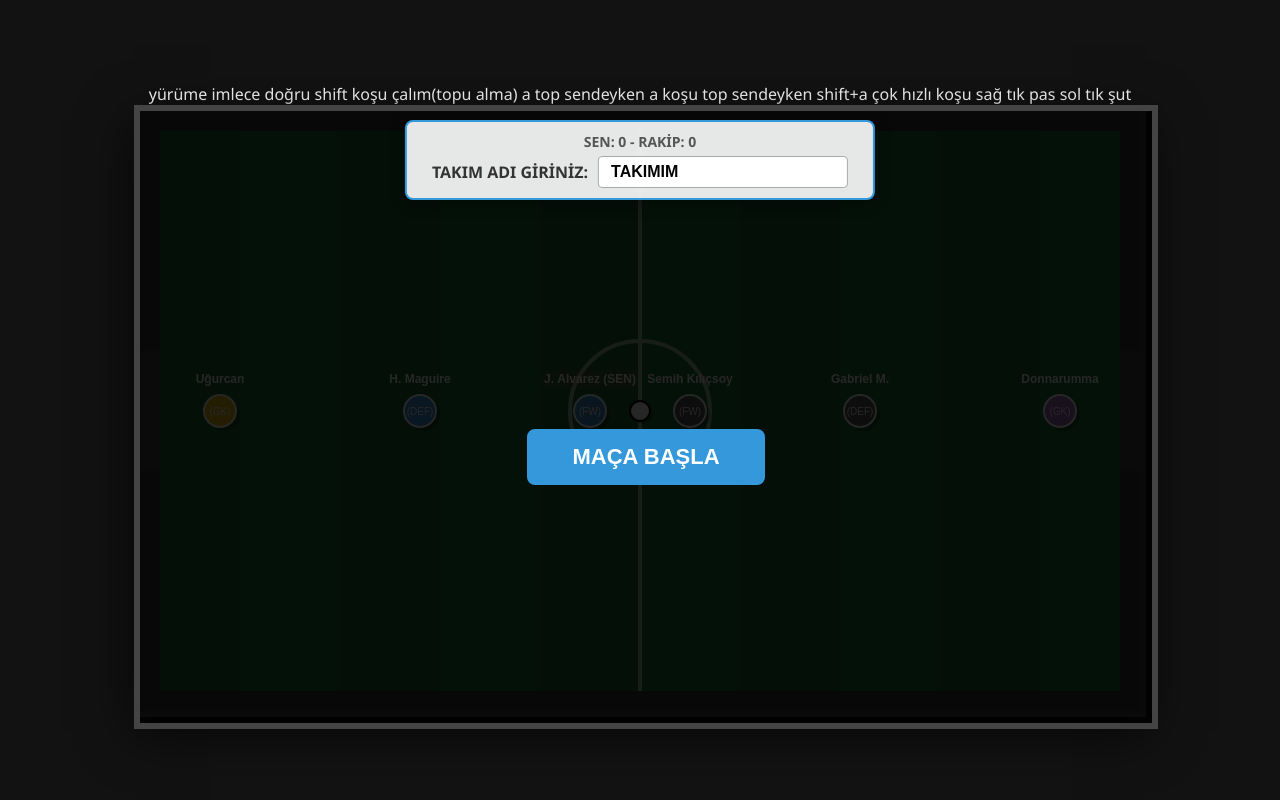
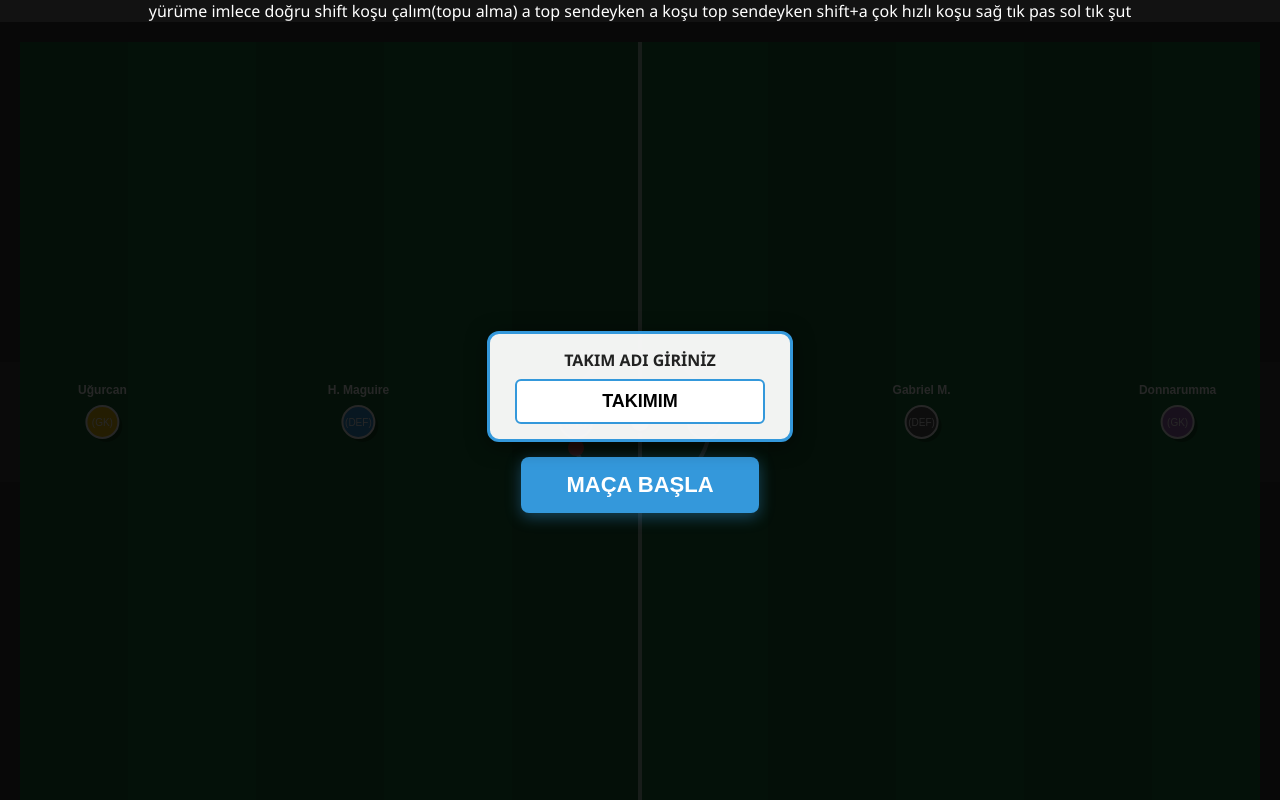
Before and after one commit to crvgames/CFO, a plain HTML site: page index.html in a window 1280 px wide. Drawn offline with Linux system fonts and the light colour scheme.

Commit message:
Update index.html

```diff
--- a/index.html
+++ b/index.html
@@ -1,76 +1,40 @@
 yürüme imlece doğru shift koşu çalım(topu alma) a top sendeyken a koşu top sendeyken  shift+a çok hızlı koşu sağ tık pas sol tık şut
-<!DOCTYPE html>
+  <!DOCTYPE html>
 <html lang="tr">
 <head>
+    <meta name="viewport" content="width=device-width, initial-scale=1.0, maximum-scale=1.0, user-scalable=no">
     <meta charset="UTF-8">
-    <meta name="viewport" content="width=device-width, initial-scale=1.0, maximum-scale=1.0, user-scalable=no">
     <title>CFO crv futbol oyunu</title>
     <style>
-        body {
+        * {
+            box-sizing: border-box;
+        }
+
+        html, body {
             margin: 0;
             padding: 0;
+            width: 100vw;
+            height: 100vh;
             font-family: 'Segoe UI', Tahoma, Geneva, Verdana, sans-serif;
             background-color: #121212;
             color: white;
             text-align: center;
-            display: flex;
-            flex-direction: column;
-            align-items: center;
-            justify-content: center;
+            overflow: hidden;
+            user-select: none;
+            -webkit-user-select: none;
+            touch-action: none;
+        }
+
+        #game-container {
+            position: relative;
+            width: 100vw;
             height: 100vh;
             overflow: hidden;
-            user-select: none;
-            touch-action: none;
-        }
-        #game-container {
-            position: relative;
-            box-shadow: 0 15px 50px rgba(0,0,0,0.7);
-        }
-
-        #top-panel {
-            position: absolute;
-            top: 15px;
-            left: 50%;
-            transform: translateX(-50%);
-            background: rgba(255, 255, 255, 0.9);
-            color: #333;
-            padding: 10px 25px;
-            border-radius: 8px;
-            border: 2px solid #3498db;
-            display: flex;
-            flex-direction: column;
-            align-items: center;
-            gap: 5px;
-            box-shadow: 0 4px 15px rgba(0,0,0,0.3);
-            z-index: 100;
-        }
-        #score-text {
-            font-size: 14px;
-            font-weight: bold;
-            color: #555;
-        }
-        #input-row {
-            display: flex;
-            align-items: center;
-            gap: 10px;
-        }
-        #input-row label {
-            font-size: 16px;
-            font-weight: bold;
-        }
-        #team-name-input {
-            border: 1px solid #aaa;
-            padding: 6px 12px;
-            font-size: 16px;
-            border-radius: 4px;
-            width: 250px;
-            font-weight: bold;
-            text-transform: uppercase;
         }
 
         #scoreboard {
             position: absolute;
-            top: 100px;
+            top: 15px;
             left: 50%;
             transform: translateX(-50%);
             display: none;
@@ -81,7 +45,7 @@ yürüme imlece doğru shift koşu çalım(topu alma) a top sendeyken a koşu to
             padding: 8px 25px;
             border-radius: 8px;
             border: 1px solid #555;
-            z-index: 10;
+            z-index: 100;
             pointer-events: none;
         }
         #score-ours { color: #3498db; }
@@ -101,20 +65,56 @@ yürüme imlece doğru shift koşu çalım(topu alma) a top sendeyken a koşu to
             padding: 30px 60px;
             border-radius: 20px;
             display: none;
-            z-index: 100;
+            z-index: 200;
         }
 
+        /* --- OYUN MENÜSÜ VE TAKIM ADI KUTUSU --- */
         #game-menu {
             position: absolute;
-            top: 0; left: 0; width: 100%; height: 100%;
+            top: 0; left: 0; width: 100vw; height: 100vh;
             background: rgba(0,0,0,0.85);
             display: flex;
             flex-direction: column;
             align-items: center;
             justify-content: center;
-            z-index: 50;
-            border: 6px solid #444;
+            z-index: 150;
+            gap: 15px;
         }
+
+        #input-box {
+            background: rgba(255, 255, 255, 0.95);
+            color: #333;
+            padding: 15px 25px;
+            border-radius: 12px;
+            border: 3px solid #3498db;
+            display: flex;
+            flex-direction: column;
+            align-items: center;
+            gap: 8px;
+            box-shadow: 0 4px 20px rgba(0,0,0,0.5);
+            z-index: 160;
+        }
+
+        #input-box label {
+            font-size: 16px;
+            font-weight: bold;
+            color: #222;
+        }
+
+        #team-name-input {
+            border: 2px solid #3498db;
+            padding: 10px 15px;
+            font-size: 18px;
+            border-radius: 6px;
+            width: 250px;
+            font-weight: bold;
+            text-transform: uppercase;
+            text-align: center;
+            outline: none;
+            user-select: text;
+            -webkit-user-select: text;
+        }
+
         .menu-btn {
             background: #3498db;
             color: #fff;
@@ -124,13 +124,15 @@ yürüme imlece doğru shift koşu çalım(topu alma) a top sendeyken a koşu to
             font-weight: bold;
             border-radius: 8px;
             cursor: pointer;
-            margin-top: 80px;
             transition: 0.2s;
+            box-shadow: 0 4px 15px rgba(52, 152, 219, 0.4);
         }
         .menu-btn:hover { background: #2980b9; transform: scale(1.05); }
 
         canvas {
-            border: 6px solid #444;
+            display: block;
+            width: 100vw;
+            height: 100vh;
             background-color: #1a1a1a;
         }
 
@@ -147,7 +149,7 @@ yürüme imlece doğru shift koşu çalım(topu alma) a top sendeyken a koşu to
             display: none;
             justify-content: center;
             align-items: center;
-            z-index: 150;
+            z-index: 110;
             touch-action: none;
         }
         #mobile-joystick-knob {
@@ -173,7 +175,7 @@ yürüme imlece doğru shift koşu çalım(topu alma) a top sendeyken a koşu to
             display: none;
             grid-template-columns: repeat(2, 85px);
             gap: 12px;
-            z-index: 150;
+            z-index: 110;
         }
         .mobile-action-btn {
             width: 85px;
@@ -207,15 +209,12 @@ yürüme imlece doğru shift koşu çalım(topu alma) a top sendeyken a koşu to
 <body>
 
     <div id="game-container">
-        <div id="top-panel">
-            <div id="score-text">SEN: <span id="panel-ours">0</span> - RAKİP: <span id="panel-rivals">0</span></div>
-            <div id="input-row">
-                <label>TAKIM ADI GİRİNİZ:</label>
+        <!-- MENÜ VE İSİM GİRİŞ ALANI -->
+        <div id="game-menu">
+            <div id="input-box">
+                <label for="team-name-input">TAKIM ADI GİRİNİZ</label>
                 <input type="text" id="team-name-input" value="TAKIMIM" maxlength="15">
             </div>
-        </div>
-
-        <div id="game-menu">
             <button class="menu-btn" onclick="startOfflineGame()">MAÇA BAŞLA</button>
         </div>
 
@@ -240,7 +239,7 @@ yürüme imlece doğru shift koşu çalım(topu alma) a top sendeyken a koşu to
             <div class="mobile-action-btn" id="btn-shoot">ŞUT<div class="btn-subtext">(SOL TİK)</div></div>
         </div>
 
-        <canvas id="gameCanvas" width="1000" height="600"></canvas>
+        <canvas id="gameCanvas"></canvas>
     </div>
 
     <script>
@@ -248,8 +247,6 @@ yürüme imlece doğru shift koşu çalım(topu alma) a top sendeyken a koşu to
         const ctx = canvas.getContext("2d");
         const scoreOursEl = document.getElementById("score-ours");
         const scoreRivalsEl = document.getElementById("score-rivals");
-        const panelOursEl = document.getElementById("panel-ours");
-        const panelRivalsEl = document.getElementById("panel-rivals");
         const timerEl = document.getElementById("timer");
         const goalSplashEl = document.getElementById("goal-splash");
         const gameMenuEl = document.getElementById("game-menu");
@@ -279,10 +276,19 @@ yürüme imlece doğru shift koşu çalım(topu alma) a top sendeyken a koşu to
 
         let ballCarrier = null;
 
+        // --- DİNAMİK TAM EKRAN BOYUTLANDIRMA ---
+        function fitCanvasToWindow() {
+            canvas.width = window.innerWidth;
+            canvas.height = window.innerHeight;
+        }
+
         // --- Cihaz Algılama ---
         if ('ontouchstart' in window || navigator.maxTouchPoints > 0) {
             isMobile = true;
         }
+
+        window.addEventListener("resize", fitCanvasToWindow);
+        fitCanvasToWindow();
 
         window.addEventListener("keydown", e => keys[e.key.toLowerCase()] = true);
         window.addEventListener("keyup", e => keys[e.key.toLowerCase()] = false);
@@ -357,7 +363,7 @@ yürüme imlece doğru shift koşu çalım(topu alma) a top sendeyken a koşu to
                 mobileJoystickInput.y = dy / maxDist;
             }
 
-            // Mobil Buton Atamaları (Dokunma Olayları)
+            // Mobil Buton Atamaları
             const bindBtn = (id, keyName, isToggleAction) => {
                 const btn = document.getElementById(id);
                 btn.addEventListener("touchstart", e => {
@@ -461,23 +467,25 @@ yürüme imlece doğru shift koşu çalım(topu alma) a top sendeyken a koşu to
         }
 
         class Player {
-            constructor(x, y, team, role, name, isBot) {
-                this.startX = x; this.startY = y;
-                this.x = x; this.y = y;
-                this.vx = 0; this.vy = 0;
+            constructor(relXRatio, relYRatio, team, role, name, isBot) {
+                this.relXRatio = relXRatio;
+                this.relYRatio = relYRatio;
                 this.team = team; this.role = role; this.name = name; this.isBot = isBot;
                 this.radius = 16;
                 this.baseSpeed = 1.9;
                 this.runSpeed = 3.2;
-                this.superRunSpeed = 4.3; // Shift + A için çok hızlı koşu
+                this.superRunSpeed = 4.3;
                 this.kickPower = { shoot: 13, pass: 8.5 };
                 this.color = team === 1 ? "#3498db" : "#555";
                 if (role === "GK") this.color = team === 1 ? "#f1c40f" : "#a569bd";
+                this.reset();
             }
 
             reset() {
-                this.x = this.startX;
-                this.y = this.startY;
+                this.x = canvas.width * this.relXRatio;
+                this.y = canvas.height * this.relYRatio;
+                this.startX = this.x;
+                this.startY = this.y;
                 this.vx = 0;
                 this.vy = 0;
             }
@@ -518,12 +526,11 @@ yürüme imlece doğru shift koşu çalım(topu alma) a top sendeyken a koşu to
                 if (!isGameRunning) return;
 
                 if (!this.isBot) {
-                    // Hız Seviyeleri: Yürüme -> Shift (Koşu) -> Shift + A (Çok Hızlı Koşu)
                     let currentSpeed = this.baseSpeed;
                     if (keys["shift"] && keys["a"] && ballCarrier === this) {
-                        currentSpeed = this.superRunSpeed; // Shift + A Çok Hızlı Koşu
+                        currentSpeed = this.superRunSpeed;
                     } else if (keys["shift"] || (keys["a"] && ballCarrier === this)) {
-                        currentSpeed = this.runSpeed; // Normal Koşu
+                        currentSpeed = this.runSpeed;
                     }
 
                     if (isMobile) {
@@ -550,12 +557,11 @@ yürüme imlece doğru shift koşu çalım(topu alma) a top sendeyken a koşu to
                         }
                     }
 
-                    // A Tuşu Mekaniği (Topu Alma / Çalım)
                     if (keys["a"]) {
                         if (ballCarrier && ballCarrier.team === 2) {
                             let distToCarrier = Math.sqrt((ballCarrier.x - this.x)**2 + (ballCarrier.y - this.y)**2);
                             if (distToCarrier < this.radius + ballCarrier.radius + 25) {
-                                ballCarrier = this; // Top alma (Çalım)
+                                ballCarrier = this;
                             }
                         }
                     }
@@ -575,8 +581,8 @@ yürüme imlece doğru shift koşu çalım(topu alma) a top sendeyken a koşu to
             }
 
             aiBehavior() {
-                let targetX = this.startX;
-                let targetY = this.startY;
+                let targetX = canvas.width * this.relXRatio;
+                let targetY = canvas.height * this.relYRatio;
                 let ballInOurHalf = (this.team === 1 && ball.x < canvas.width / 2) || (this.team === 2 && ball.x > canvas.width / 2);
 
                 if (this.role === "GK") {
@@ -584,7 +590,7 @@ yürüme imlece doğru shift koşu çalım(topu alma) a top sendeyken a koşu to
                     let gkLimitTop = canvas.height / 2 - GOAL_WIDTH / 0.8;
                     let gkLimitBottom = canvas.height / 2 + GOAL_WIDTH / 0.8;
                     targetY = Math.max(gkLimitTop, Math.min(gkLimitBottom, targetY));
-                    targetX = this.startX + (ball.x - this.startX) * 0.15;
+                    targetX = (canvas.width * this.relXRatio) + (ball.x - (canvas.width * this.relXRatio)) * 0.15;
                 }
                 else if (this.role === "DEF") {
                     if (ballInOurHalf) {
@@ -632,13 +638,13 @@ yürüme imlece doğru shift koşu çalım(topu alma) a top sendeyken a koşu to
 
         const ball = new Ball();
         const players = [
-            new Player(80, canvas.height / 2, 1, "GK", "Uğurcan", true),
-            new Player(280, canvas.height / 2, 1, "DEF", "H. Maguire", true),
-            new Player(450, canvas.height / 2, 1, "FW", "J. Alvarez (SEN)", false),
+            new Player(0.08, 0.5, 1, "GK", "Uğurcan", true),
+            new Player(0.28, 0.5, 1, "DEF", "H. Maguire", true),
+            new Player(0.45, 0.5, 1, "FW", "J. Alvarez (SEN)", false),
 
-            new Player(canvas.width - 80, canvas.height / 2, 2, "GK", "Donnarumma", true),
-            new Player(canvas.width - 280, canvas.height / 2, 2, "DEF", "Gabriel M.", true),
-            new Player(canvas.width - 450, canvas.height / 2, 2, "FW", "Semih Kılıçsoy", true)
+            new Player(0.92, 0.5, 2, "GK", "Donnarumma", true),
+            new Player(0.72, 0.5, 2, "DEF", "Gabriel M.", true),
+            new Player(0.55, 0.5, 2, "FW", "Semih Kılıçsoy", true)
         ];
 
         function playerAction(type) {
@@ -671,8 +677,6 @@ yürüme imlece doğru shift koşu çalım(topu alma) a top sendeyken a koşu to
 
             scoreOursEl.innerText = scoreOurs;
             scoreRivalsEl.innerText = scoreRivals;
-            panelOursEl.innerText = scoreOurs;
-            panelRivalsEl.innerText = scoreRivals;
 
             goalSplashEl.style.display = "block";
 
@@ -728,7 +732,6 @@ yürüme imlece doğru shift koşu çalım(topu alma) a top sendeyken a koşu to
 
             scoreOurs = 0; scoreRivals = 0;
             scoreOursEl.innerText = "0"; scoreRivalsEl.innerText = "0";
-            panelOursEl.innerText = "0"; panelRivalsEl.innerText = "0";
             gameTimeLeft = 180;
             resetPositions();
 
```
